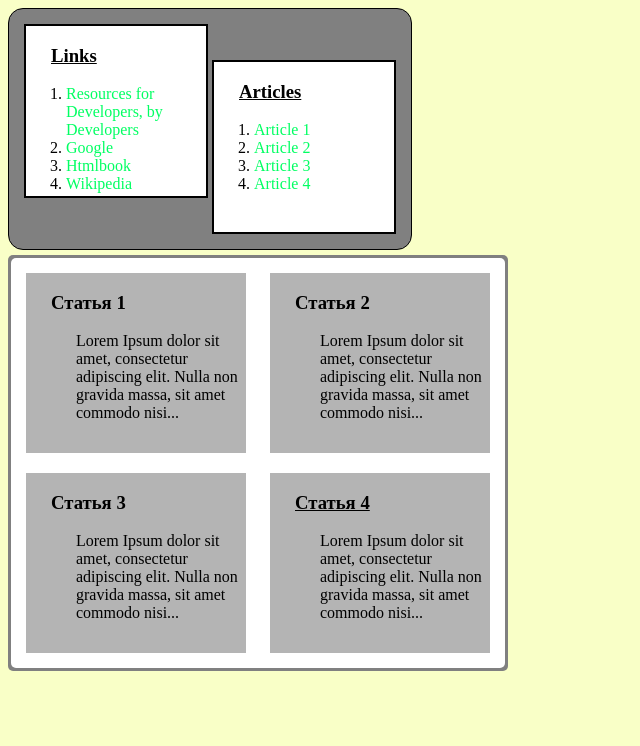
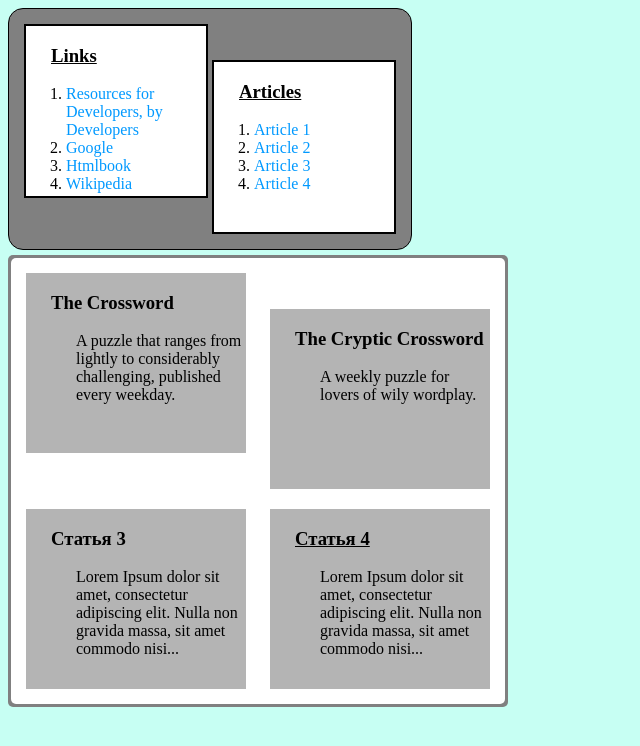
Before and after one commit to VadzimLazarenka/Independent, a plain HTML site: page table/index.html in a window 1280 px wide. Shown: the whole page, without its empty margins (0-640 px from the left). Drawn offline with Linux system fonts and the light colour scheme.

Commit message:
Add files via upload

```diff
--- a/table/index.html
+++ b/table/index.html
@@ -2,7 +2,7 @@
 <html>
 
 <head>
-    <title>Example</title>
+    <title>Example3</title>
     <link rel="stylesheet" type="text/css" href="style.css">
 
 <body>
@@ -39,14 +39,12 @@
         <div class="backgorund-art">
             <div>
                 <div class="articles">
-                    <h3 id="s1">Статья 1</h3>
-                    <p>Lorem Ipsum dolor sit amet, consectetur adipiscing elit. Nulla non gravida massa, sit amet
-                        commodo nisi... </p>
+                    <h3 id="s1">The Crossword</h3>
+                    <p>A puzzle that ranges from lightly to considerably challenging, published every weekday.</p>
                 </div>
                 <div class="articles">
-                    <h3 id="s2">Статья 2</h3>
-                    <p>Lorem Ipsum dolor sit amet, consectetur adipiscing elit. Nulla non gravida massa, sit amet
-                        commodo nisi... </p>
+                    <h3 id="s2">The Cryptic Crossword</h3>
+                    <p>A weekly puzzle for lovers of wily wordplay. </p>
                 </div>
             </div>
             <div>
--- a/table/style.css
+++ b/table/style.css
@@ -1,5 +1,5 @@
 body {
-    background-color: rgb(249, 255, 199);
+    background-color: rgb(199, 255, 243);
 }
 
 .under {
@@ -21,7 +21,7 @@ h3:target {
 
 a {
     text-decoration: none;
-    color: rgb(0, 255, 98);
+    color: rgb(0, 153, 255);
 }
 
 a:hover {
```
